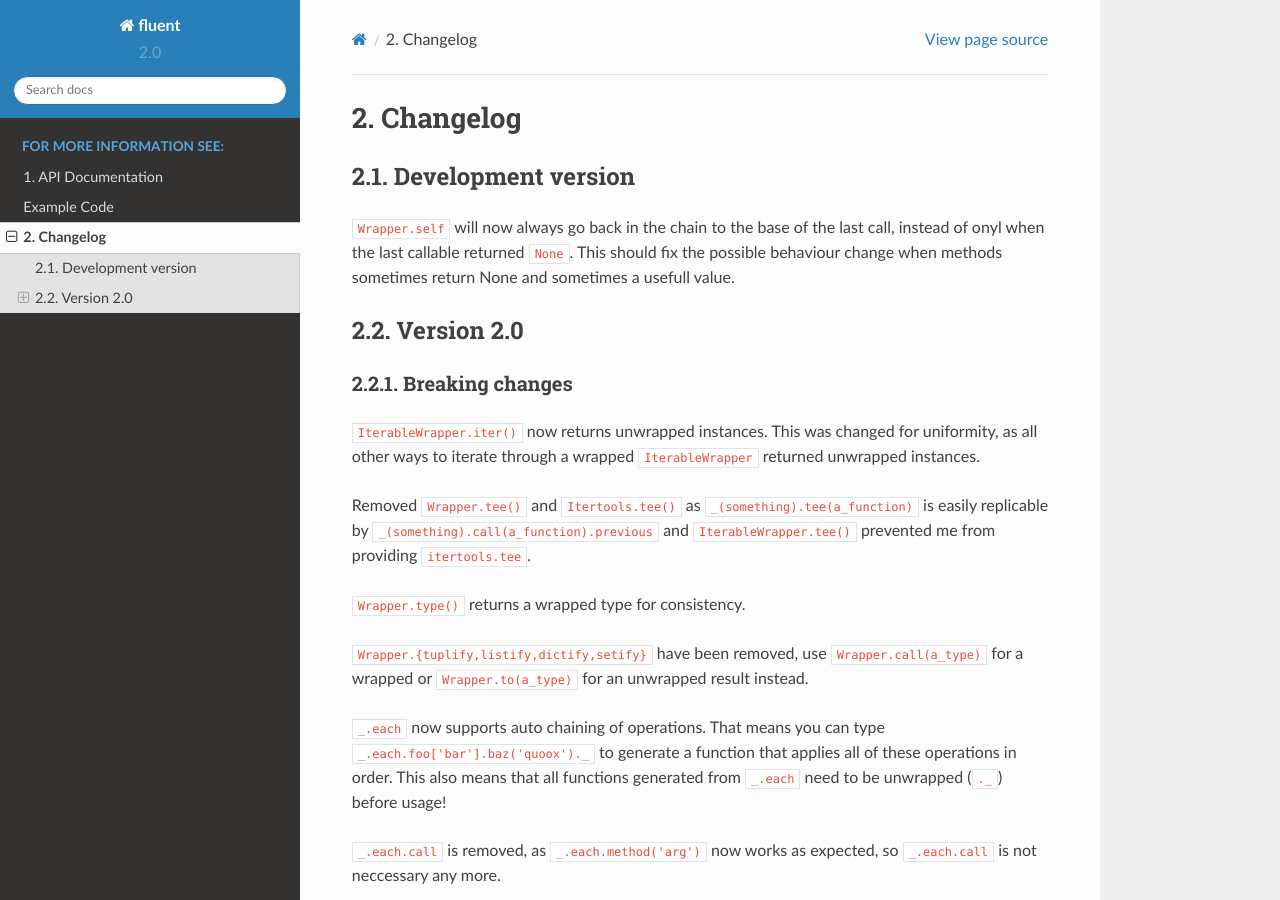
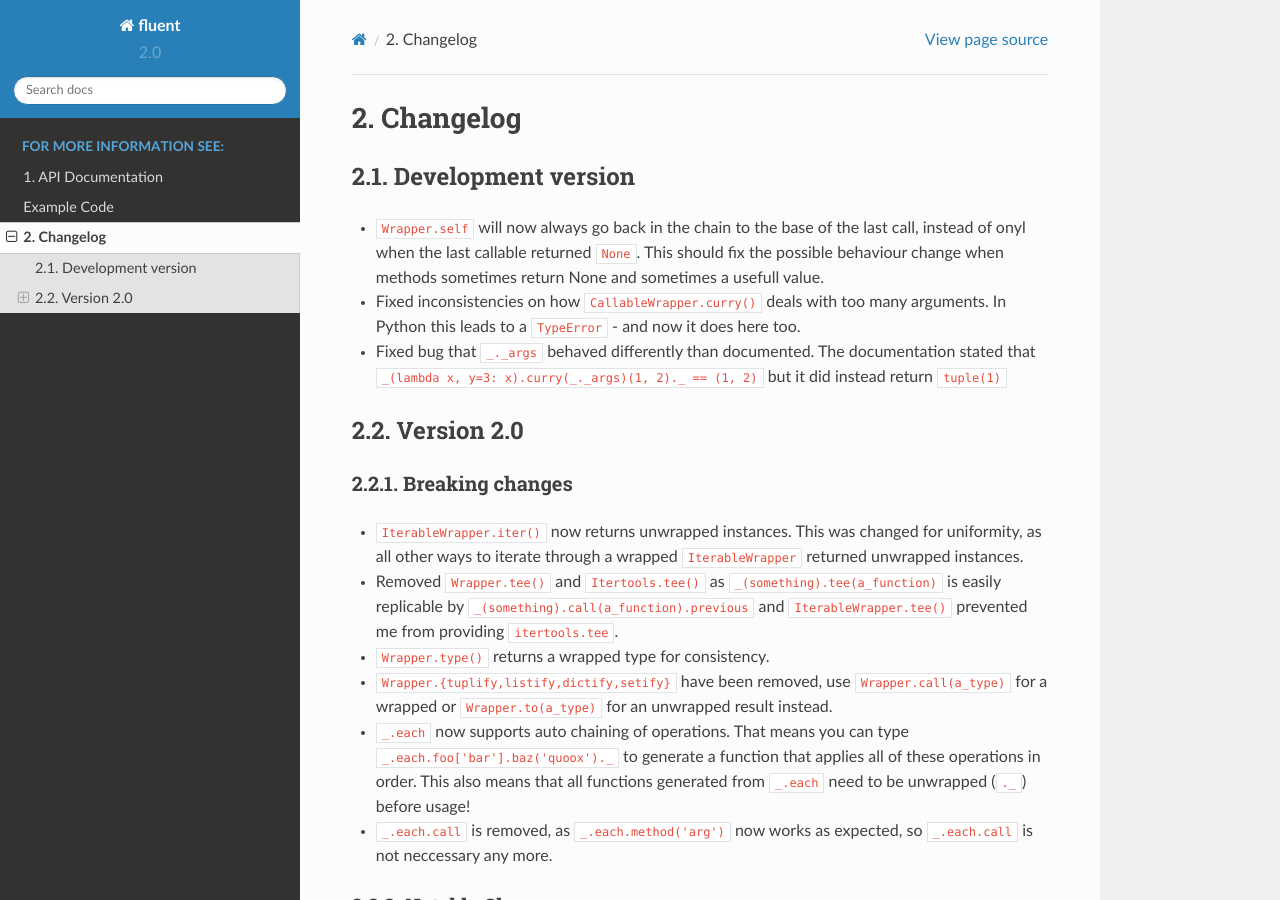
Before and after one commit to dwt/fluent, a Sphinx documentation site: the page built from doc/Changelog.md, in a window 1280 px wide and 900 px high. Built offline with Sphinx 7.4.7 and the Read the Docs theme 2.0.0, drawn with Linux system fonts in a browser that asks for light colours.

Commit message:
Fix bug where `CallableWrapper.curry()` did not raise TypeError if a curried function was called with too many arguments like python would do.

```diff
--- a/doc/Changelog.md
+++ b/doc/Changelog.md
@@ -2,32 +2,36 @@
 
 ## Development version
 
-`Wrapper.self` will now always go back in the chain to the base of the last call, instead of onyl when the last callable returned `None`. This should fix the possible behaviour change when methods sometimes return None and sometimes a usefull value.
+- `Wrapper.self` will now always go back in the chain to the base of the last call, instead of onyl when the last callable returned `None`. This should fix the possible behaviour change when methods sometimes return None and sometimes a usefull value.
+
+- Fixed inconsistencies on how `CallableWrapper.curry()` deals with too many arguments. In Python this leads to a `TypeError` - and now it does here too.
+
+- Fixed bug that `_._args` behaved differently than documented. The documentation stated that `_(lambda x, y=3: x).curry(_._args)(1, 2)._ == (1, 2)` but it did instead return `tuple(1)`
 
 ## Version 2.0
 
 ### Breaking changes
 
-`IterableWrapper.iter()` now returns unwrapped instances. This was changed for uniformity, as all other ways to iterate through a wrapped `IterableWrapper` returned unwrapped instances.
+- `IterableWrapper.iter()` now returns unwrapped instances. This was changed for uniformity, as all other ways to iterate through a wrapped `IterableWrapper` returned unwrapped instances.
 
-Removed `Wrapper.tee()` and `Itertools.tee()` as `_(something).tee(a_function)` is easily replicable by `_(something).call(a_function).previous` and `IterableWrapper.tee()` prevented me from providing `itertools.tee`.
+- Removed `Wrapper.tee()` and `Itertools.tee()` as `_(something).tee(a_function)` is easily replicable by `_(something).call(a_function).previous` and `IterableWrapper.tee()` prevented me from providing `itertools.tee`.
 
-`Wrapper.type()` returns a wrapped type for consistency.
+- `Wrapper.type()` returns a wrapped type for consistency.
 
-`Wrapper.{tuplify,listify,dictify,setify}` have been removed, use `Wrapper.call(a_type)` for a wrapped or `Wrapper.to(a_type)` for an unwrapped result instead.
+- `Wrapper.{tuplify,listify,dictify,setify}` have been removed, use `Wrapper.call(a_type)` for a wrapped or `Wrapper.to(a_type)` for an unwrapped result instead.
 
-`_.each` now supports auto chaining of operations. That means you can type `_.each.foo['bar'].baz('quoox')._` to generate a function that applies all of these operations in order. This also means that all functions generated from `_.each` need to be unwrapped (`._`) before usage!
+- `_.each` now supports auto chaining of operations. That means you can type `_.each.foo['bar'].baz('quoox')._` to generate a function that applies all of these operations in order. This also means that all functions generated from `_.each` need to be unwrapped (`._`) before usage!
 
-`_.each.call` is removed, as `_.each.method('arg')` now works as expected, so `_.each.call` is not neccessary any more.
+- `_.each.call` is removed, as `_.each.method('arg')` now works as expected, so `_.each.call` is not neccessary any more.
 
 ### Notable Changes
 
-`CallableWrapper.curry()` now supports converting positional arguments to keyword arguments.
+- `CallableWrapper.curry()` now supports converting positional arguments to keyword arguments.
 
-`IterableWrapper.each()` to apply a function to every element just for the side effect while chaining off of the original value.
+- `IterableWrapper.each()` to apply a function to every element just for the side effect while chaining off of the original value.
 
-`EachWrapper.in_(haystack)` and `EachWrapper.not_in(haystack)` support to mimik `lambda each: each in haystack`.
+- `EachWrapper.in_(haystack)` and `EachWrapper.not_in(haystack)` support to mimik `lambda each: each in haystack`.
 
-All the top level classes have been renamed to have a common -`Wrapper` suffix for consistency and debuggability.
+- All the top level classes have been renamed to have a common -`Wrapper` suffix for consistency and debuggability.
 
-Added new method `.to(a_type, *args, **kwargs)` that calls `a_type(self, **args, **kwars)` but returns an unwrapped result, to more smothely terminate call chains in common scenarios.
+- Added new method `.to(a_type, *args, **kwargs)` that calls `a_type(self, **args, **kwars)` but returns an unwrapped result, to more smothely terminate call chains in common scenarios.
```
Also changed, not shown: fluent_test.py (+15 -0 lines), 1 other file.
